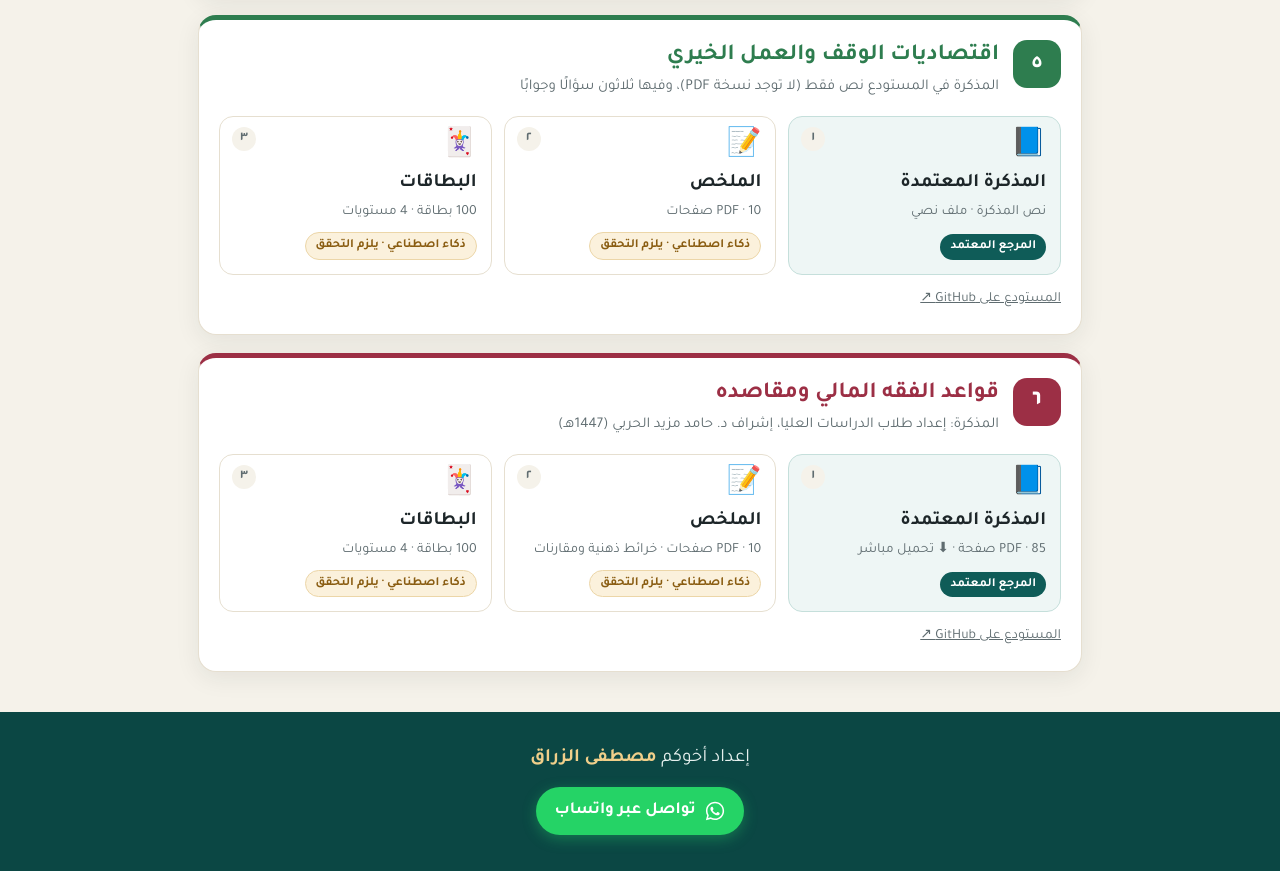
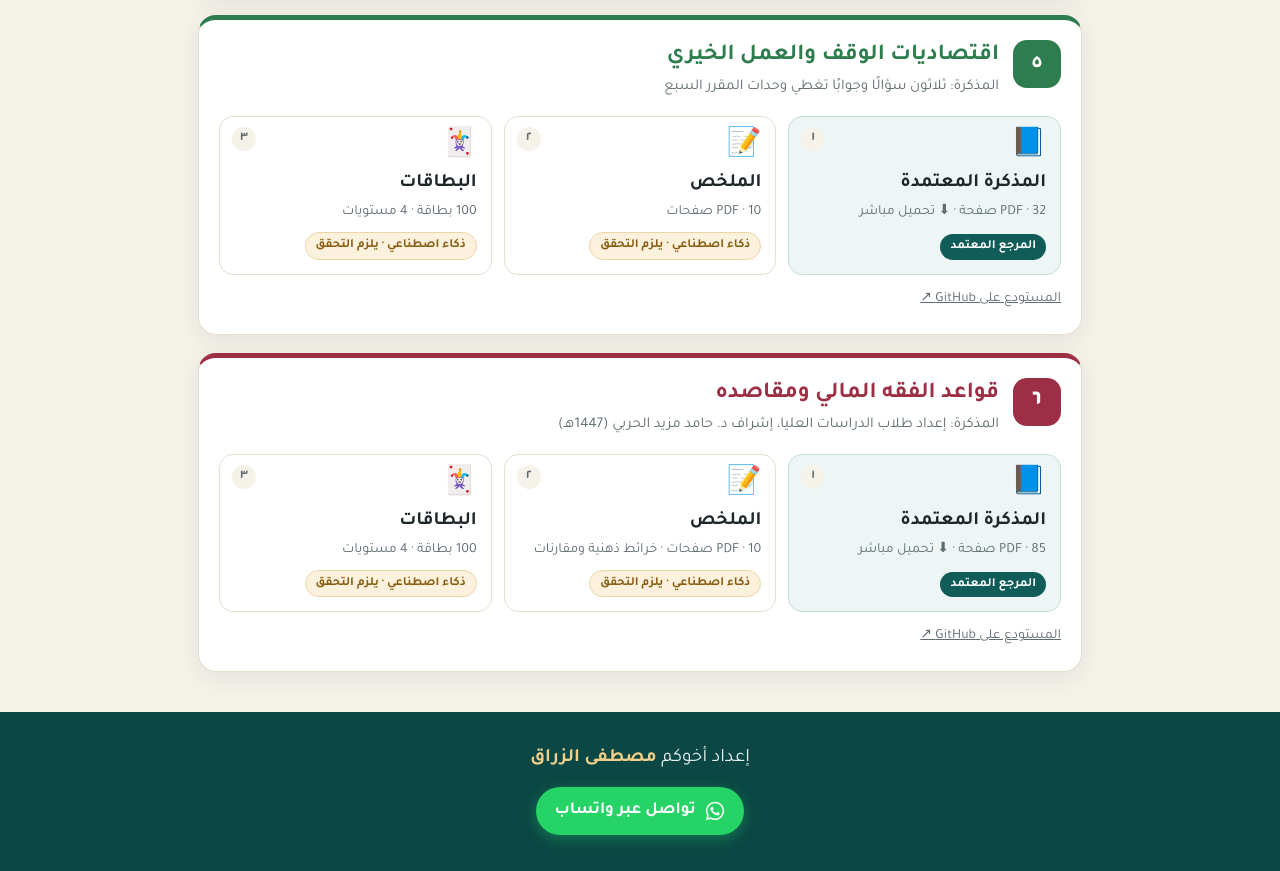
Before and after one commit to STOOOOF1/MNAHJ-BAHTH, a plain HTML site: page sites/level3/index.html in a window 1280 px wide. Shown: the part 2451-3322 px from the top of the page. Drawn offline with Linux system fonts and the light colour scheme; no server answers.

Commit message:
صفحة الهبوط: رابط مذكرة الوقف يحمّل PDF مباشرة
Co-Authored-By: Claude Opus 5.5 <noreply@anthropic.com>
Claude-Session: https://claude.ai/code/session_01FAKSCQYerKSPZZSuaZnDwE

```diff
--- a/sites/level3/index.html
+++ b/sites/level3/index.html
@@ -141,9 +141,9 @@ footer .by b{color:#f0cf8a}
 <a class="repo" href="https://github.com/STOOOOF1/TANMYAH" target="_blank" rel="noopener">المستودع على GitHub ↗</a>
 </section>
 <section class="course" id="c5" style="--c:#2e7d4f">
-<header><span class="num">٥</span><div><h2>اقتصاديات الوقف والعمل الخيري</h2><p>المذكرة في المستودع نص فقط (لا توجد نسخة PDF)، وفيها ثلاثون سؤالًا وجوابًا</p></div></header>
+<header><span class="num">٥</span><div><h2>اقتصاديات الوقف والعمل الخيري</h2><p>المذكرة: ثلاثون سؤالًا وجوابًا تغطي وحدات المقرر السبع</p></div></header>
 <div class="items">
-<a class="item memo" href="https://github.com/STOOOOF1/waqft3/blob/HEAD/files/%D9%85%D8%B0%D9%83%D8%B1%D8%A9-%D8%A7%D9%82%D8%AA%D8%B5%D8%A7%D8%AF%D9%8A%D8%A7%D8%AA-%D8%A7%D9%84%D9%88%D9%82%D9%81.txt" target="_blank" rel="noopener"><span class="ic">📘</span><span class="st">١</span><strong>المذكرة المعتمدة</strong><small>نص المذكرة · ملف نصي</small><em class="b memo">المرجع المعتمد</em></a>
+<a class="item memo" href="https://raw.githubusercontent.com/STOOOOF1/waqft3/HEAD/files/%D9%85%D8%B0%D9%83%D8%B1%D8%A9-%D8%A7%D9%82%D8%AA%D8%B5%D8%A7%D8%AF%D9%8A%D8%A7%D8%AA-%D8%A7%D9%84%D9%88%D9%82%D9%81.pdf" download target="_blank" rel="noopener"><span class="ic">📘</span><span class="st">١</span><strong>المذكرة المعتمدة</strong><small>PDF · 32 صفحة · ⬇ تحميل مباشر</small><em class="b memo">المرجع المعتمد</em></a>
 <a class="item sum" href="https://github.com/STOOOOF1/waqft3/blob/HEAD/files/waqf-summary.pdf" target="_blank" rel="noopener"><span class="ic">📝</span><span class="st">٢</span><strong>الملخص</strong><small>PDF · 10 صفحات</small><em class="b ai">ذكاء اصطناعي · يلزم التحقق</em></a>
 <a class="item cards" href="https://stoooof1.github.io/waqft3/sites/cards/" target="_blank" rel="noopener"><span class="ic">🃏</span><span class="st">٣</span><strong>البطاقات</strong><small>100 بطاقة · 4 مستويات</small><em class="b ai">ذكاء اصطناعي · يلزم التحقق</em></a>
 </div>
```
